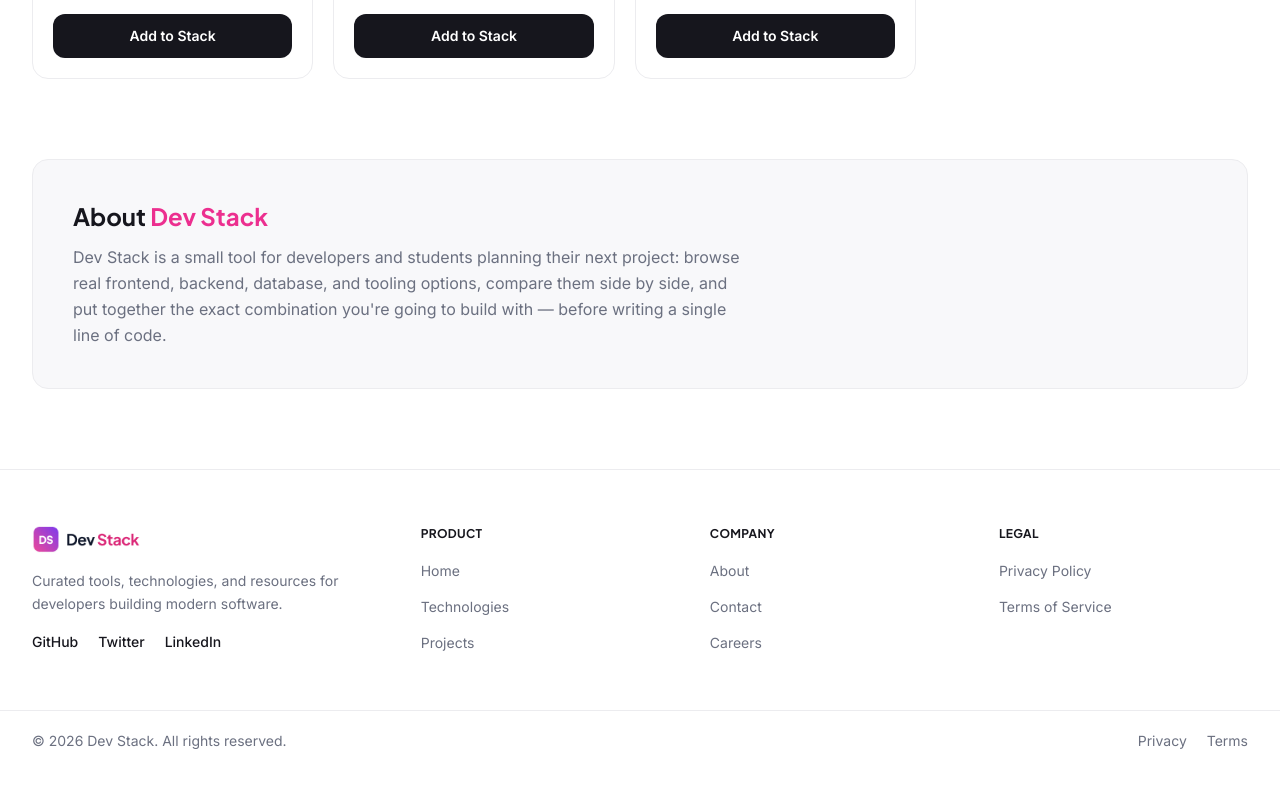
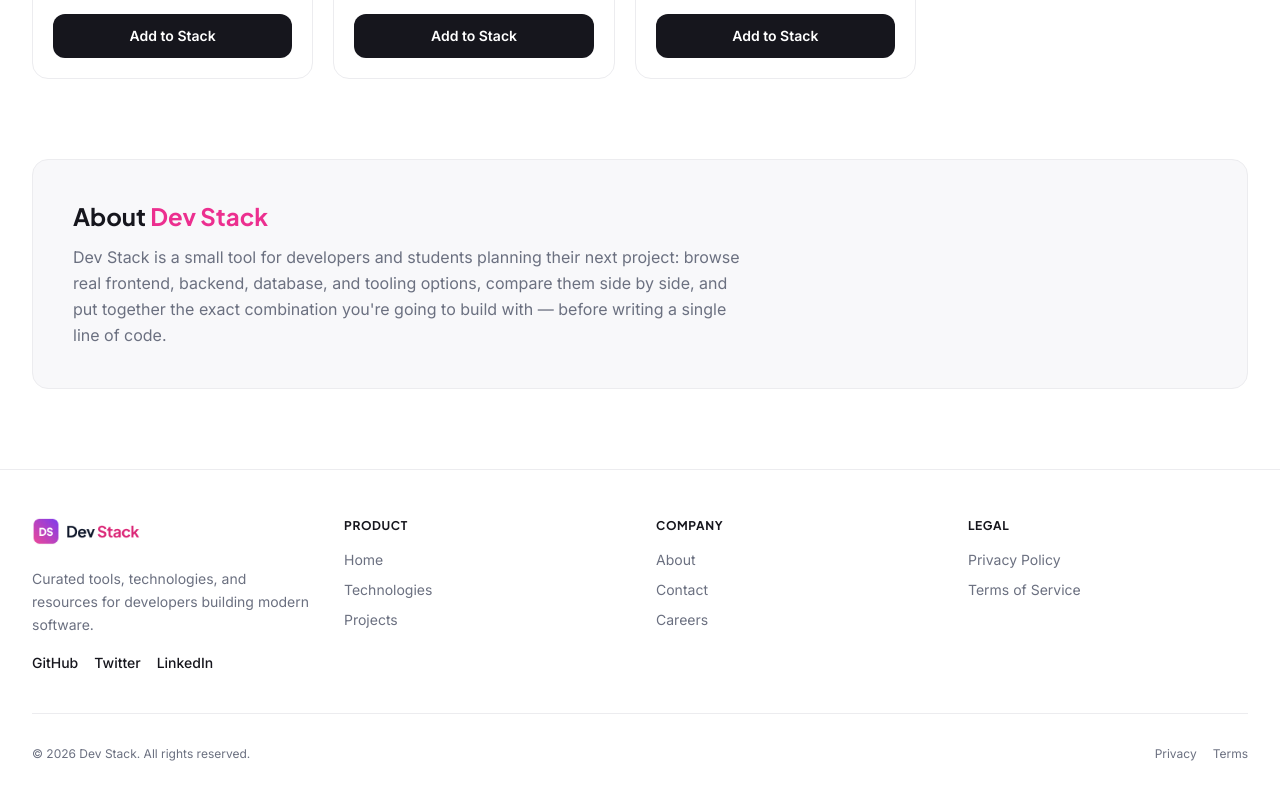
Before and after one commit to riantanbir-sudo/devstacks, a React (Vite) app: page / in a window 1280 px wide. Shown: the part 2452-3252 px from the top of the page. Before the commit the page ends 3223 px from the top, so only its background shows below. Built offline with nearby package versions, Linux system fonts and the light colour scheme.

Commit message:
fix: footer logo image path with BASE_URL

```diff
--- a/src/components/Footer.jsx
+++ b/src/components/Footer.jsx
@@ -1,49 +1,58 @@
-const LINK_GROUPS = [
-  { title: 'PRODUCT', links: ['Home', 'Technologies', 'Projects'] },
-  { title: 'COMPANY', links: ['About', 'Contact', 'Careers'] },
-  { title: 'LEGAL', links: ['Privacy Policy', 'Terms of Service'] },
-];
-
 export default function Footer() {
   return (
-    <footer id="contact" className="border-t border-[var(--color-line)] bg-white">
-      <div className="max-w-7xl mx-auto px-5 sm:px-8 py-14 grid gap-10 md:grid-cols-[1.4fr_repeat(3,1fr)]">
-        <div className="max-w-xs">
-          <a href="#top">
-            <img src="/assets/logo-text.png" alt="Dev Stack" className="h-7 w-auto" />
+    <footer className="border-t border-[var(--color-line)] bg-white py-12">
+      <div className="max-w-7xl mx-auto px-5 sm:px-8">
+        <div className="grid grid-cols-1 md:grid-cols-4 gap-8 mb-10">
+          <div>
+            <a href="#top" className="inline-block mb-4">
+              <img
+                src={`${import.meta.env.BASE_URL}assets/logo-text.png`}
+                alt="Dev Stack"
+                className="h-7 w-auto"
+              />
             </a>
-          <p className="mt-4 text-sm text-[var(--color-muted)] leading-relaxed">
+            <p className="text-sm text-[var(--color-muted)] max-w-xs leading-relaxed mb-4">
               Curated tools, technologies, and resources for developers building modern software.
             </p>
-          <div className="mt-4 flex items-center gap-5 text-sm font-medium text-[var(--color-ink)]">
-            <a href="https://github.com" target="_blank" rel="noreferrer" className="hover:text-[var(--color-brand-2)] transition-colors">GitHub</a>
-            <a href="https://twitter.com" target="_blank" rel="noreferrer" className="hover:text-[var(--color-brand-2)] transition-colors">Twitter</a>
-            <a href="https://linkedin.com" target="_blank" rel="noreferrer" className="hover:text-[var(--color-brand-2)] transition-colors">LinkedIn</a>
+            <div className="flex items-center gap-4 text-sm font-medium text-[var(--color-ink)]">
+              <a href="#" className="hover:underline">GitHub</a>
+              <a href="#" className="hover:underline">Twitter</a>
+              <a href="#" className="hover:underline">LinkedIn</a>
             </div>
           </div>
 
-        {LINK_GROUPS.map((group) => (
-          <div key={group.title}>
-            <h4 className="text-xs font-bold tracking-wide text-[var(--color-ink)]">{group.title}</h4>
-            <ul className="mt-4 flex flex-col gap-3">
-              {group.links.map((link) => (
-                <li key={link}>
-                  <a href="#" className="text-sm text-[var(--color-muted)] hover:text-[var(--color-ink)] transition-colors">
-                    {link}
-                  </a>
-                </li>
-              ))}
+          <div>
+            <h3 className="font-bold text-xs uppercase tracking-wider text-[var(--color-ink)] mb-4">Product</h3>
+            <ul className="space-y-2.5 text-sm text-[var(--color-muted)]">
+              <li><a href="#home" className="hover:text-[var(--color-ink)] transition-colors">Home</a></li>
+              <li><a href="#technologies" className="hover:text-[var(--color-ink)] transition-colors">Technologies</a></li>
+              <li><a href="#projects" className="hover:text-[var(--color-ink)] transition-colors">Projects</a></li>
             </ul>
           </div>
-        ))}
+
+          <div>
+            <h3 className="font-bold text-xs uppercase tracking-wider text-[var(--color-ink)] mb-4">Company</h3>
+            <ul className="space-y-2.5 text-sm text-[var(--color-muted)]">
+              <li><a href="#about" className="hover:text-[var(--color-ink)] transition-colors">About</a></li>
+              <li><a href="#contact" className="hover:text-[var(--color-ink)] transition-colors">Contact</a></li>
+              <li><a href="#" className="hover:text-[var(--color-ink)] transition-colors">Careers</a></li>
+            </ul>
           </div>
 
-      <div className="border-t border-[var(--color-line)]">
-        <div className="max-w-7xl mx-auto px-5 sm:px-8 py-5 flex flex-col sm:flex-row items-center justify-between gap-3 text-sm text-[var(--color-muted)]">
+          <div>
+            <h3 className="font-bold text-xs uppercase tracking-wider text-[var(--color-ink)] mb-4">Legal</h3>
+            <ul className="space-y-2.5 text-sm text-[var(--color-muted)]">
+              <li><a href="#" className="hover:text-[var(--color-ink)] transition-colors">Privacy Policy</a></li>
+              <li><a href="#" className="hover:text-[var(--color-ink)] transition-colors">Terms of Service</a></li>
+            </ul>
+          </div>
+        </div>
+
+        <div className="pt-8 border-t border-[var(--color-line)] flex flex-col sm:flex-row items-center justify-between gap-4 text-xs text-[var(--color-muted)]">
           <p>© 2026 Dev Stack. All rights reserved.</p>
-          <div className="flex items-center gap-5">
-            <a href="#" className="hover:text-[var(--color-ink)] transition-colors">Privacy</a>
-            <a href="#" className="hover:text-[var(--color-ink)] transition-colors">Terms</a>
+          <div className="flex gap-4">
+            <a href="#" className="hover:underline">Privacy</a>
+            <a href="#" className="hover:underline">Terms</a>
           </div>
         </div>
       </div>
```
Lines whose indentation alone changed are shown as unchanged.
